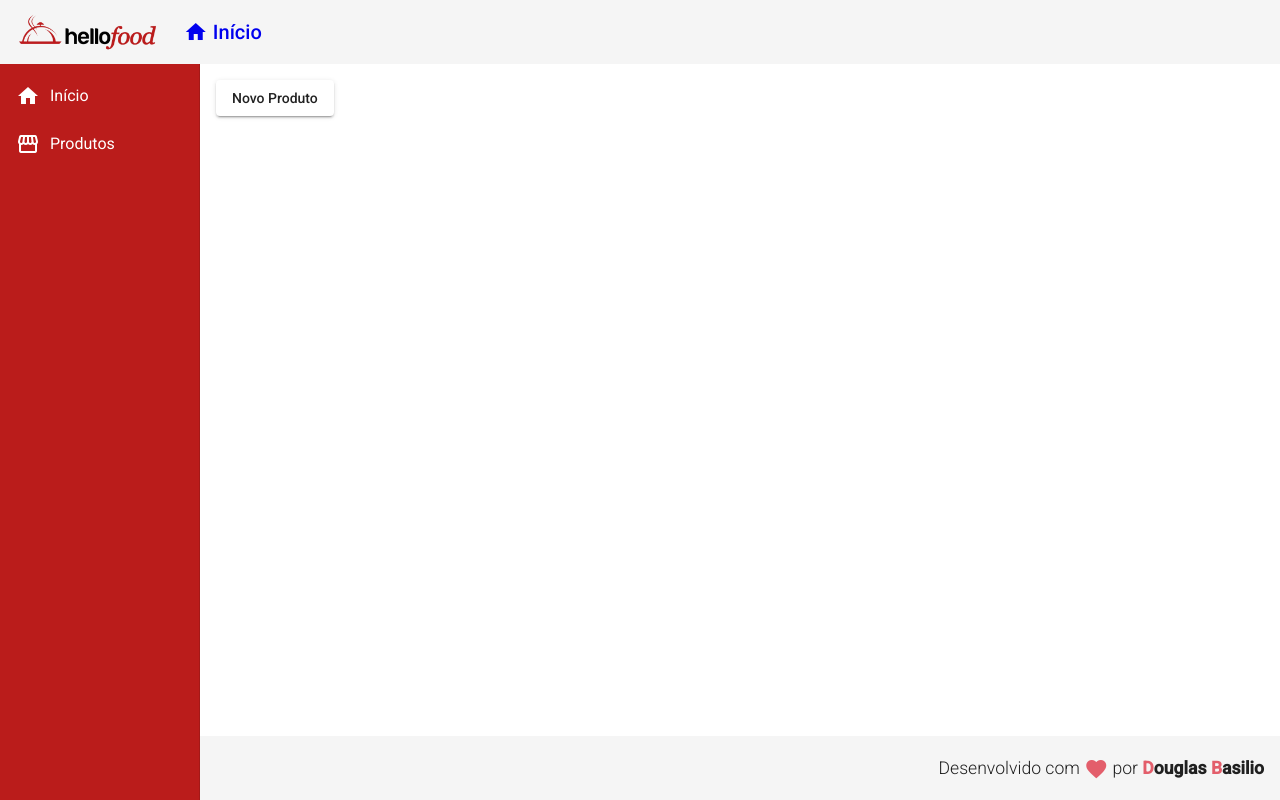
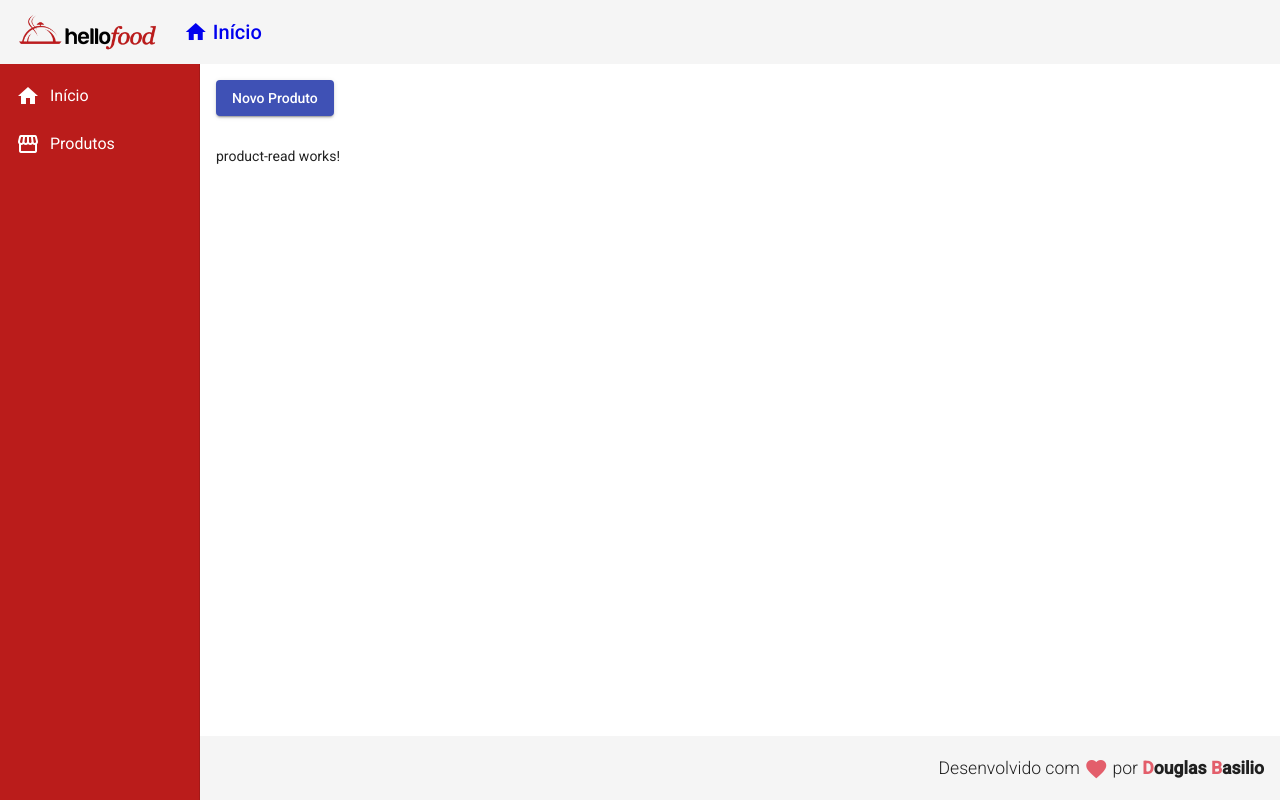
Before and after one commit to DouglasBasilio/crud-angular, an Angular app in the folder frontend/: page /products in a window 1280 px wide. Built offline with nearby package versions, Linux system fonts and the light colour scheme; no server answers.

Commit message:
create component product-read and method read to read the array of products

```diff
--- a/frontend/src/app/app.module.ts
+++ b/frontend/src/app/app.module.ts
@@ -25,7 +25,8 @@
 import { ProductCrudComponent } from './views/product-crud/product-crud.component';
 import { RedDirective } from './directives/red.directive';
 import { ForDirective } from './directives/for.directive';
-import { ProductCreateComponent } from './components/product/product-create/product-create.component'
+import { ProductCreateComponent } from './components/product/product-create/product-create.component';
+import { ProductReadComponent } from './components/product/product-read/product-read.component'
 
 @NgModule({
   declarations: [
@@ -37,7 +38,8 @@
     ProductCrudComponent,
     RedDirective,
     ForDirective,
-    ProductCreateComponent
+    ProductCreateComponent,
+    ProductReadComponent
   ],
   imports: [
     BrowserModule,
--- /dev/null
+++ b/frontend/src/app/components/product/product-read/product-read.component.html
@@ -0,0 +1 @@
+<p>product-read works!</p>
--- /dev/null
+++ b/frontend/src/app/components/product/product-read/product-read.component.ts
@@ -0,0 +1,23 @@
+import { ProductService } from './../product.service';
+import { Component, OnInit } from '@angular/core';
+import { Product } from '../product.model';
+
+@Component({
+  selector: 'app-product-read',
+  templateUrl: './product-read.component.html',
+  styleUrls: ['./product-read.component.css']
+})
+export class ProductReadComponent implements OnInit {
+
+  products: Product[]=[]
+
+  constructor(private productService: ProductService) { }
+
+  ngOnInit(): void {
+    this.productService.read().subscribe(products => {
+      this.products = products
+      console.log(products)
+    })
+  }
+
+}
--- a/frontend/src/app/components/product/product.service.ts
+++ b/frontend/src/app/components/product/product.service.ts
@@ -24,4 +24,8 @@
   create(product: Product): Observable<Product> {
     return this.http.post<Product>(this.baseUrl, product)
   }
+
+  read(): Observable<Product[]> {
+    return this.http.get<Product[]>(this.baseUrl)
+  }
 }
--- a/frontend/src/app/views/product-crud/product-crud.component.css
+++ b/frontend/src/app/views/product-crud/product-crud.component.css
@@ -0,0 +1,3 @@
+button {
+    margin-bottom: 30px;
+}
--- a/frontend/src/app/views/product-crud/product-crud.component.html
+++ b/frontend/src/app/views/product-crud/product-crud.component.html
@@ -1,3 +1,5 @@
-<button mat-raised-button (click)="navigateProductCreate()">
+<button mat-raised-button (click)="navigateProductCreate()" color="primary">
     Novo Produto
 </button>
+
+<app-product-read></app-product-read>
```
Also changed, not shown: frontend/src/app/components/product/product-read/product-read.component.css (added).
